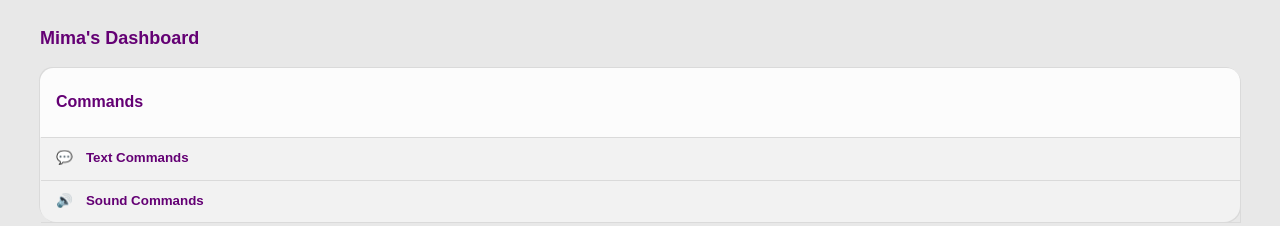
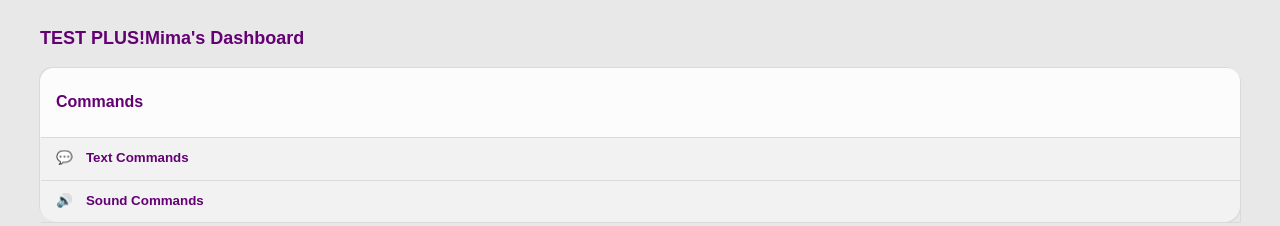
Before and after one commit to mimasweets/website, a website built with Parcel: page talents/mimasweets/dashboard/index.html in a window 1280 px wide. Shown: the top 226 px of the page. Built offline with nearby package versions, Linux system fonts and the light colour scheme.

Commit message:
indicator added

```diff
--- a/talents/mimasweets/dashboard/css/styles.css
+++ b/talents/mimasweets/dashboard/css/styles.css
@@ -346,6 +346,10 @@ footer {
 
 @media (any-pointer: none){
 
+h1::before{
+  content: 'TEST PLUS!';
+}
+
   .large-container {
     display: grid;
     grid-template-columns: repeat(auto-fill, minmax(100%, 1fr));
```
